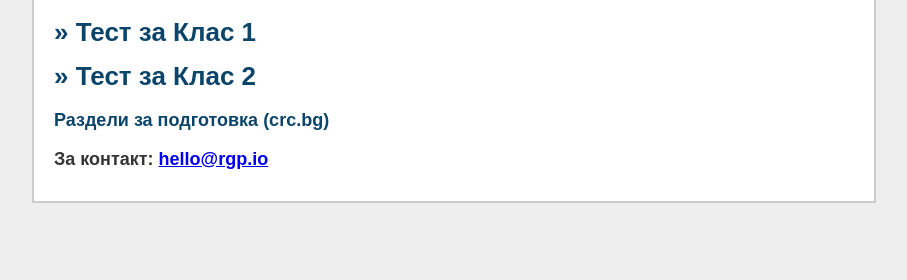
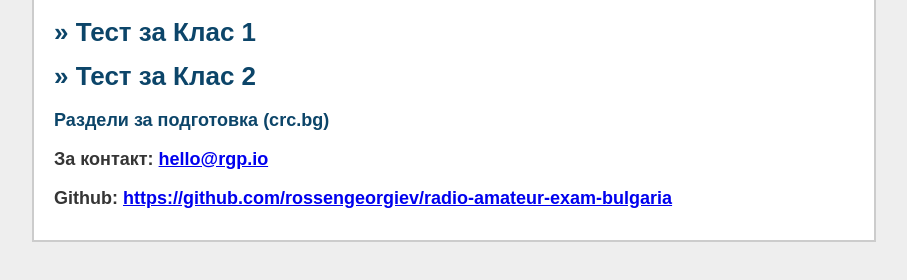
Before and after one commit to rossengeorgiev/radio-amateur-exam-bulgaria, a plain HTML site: page index.html in a window 1280 px wide. Shown: the whole page, without its empty margins (186-1093 px from the left). Drawn offline with Linux system fonts and the light colour scheme.

Commit message:
add link to github repo

```diff
--- a/index.html
+++ b/index.html
@@ -15,5 +15,6 @@
 		<h1 class="quizName"><a class="link" href="class2.html">» Тест за Клас 2</a></h1>
 		<h3 class="quizName"><a class="link" target="_blank" href="http://www.crc.bg/section.php?id=363&lang=bg">Раздели за подготовка (crc.bg)</a></h1>
         <h3 class="quizName">За контакт: <a href="mailto:hello@rgp.io">hello@rgp.io</a></h3>
+        <h3 class="quizName">Github: <a href="https://github.com/rossengeorgiev/radio-amateur-exam-bulgaria">https://github.com/rossengeorgiev/radio-amateur-exam-bulgaria</a></h3>
     </body>
 </html>
```
